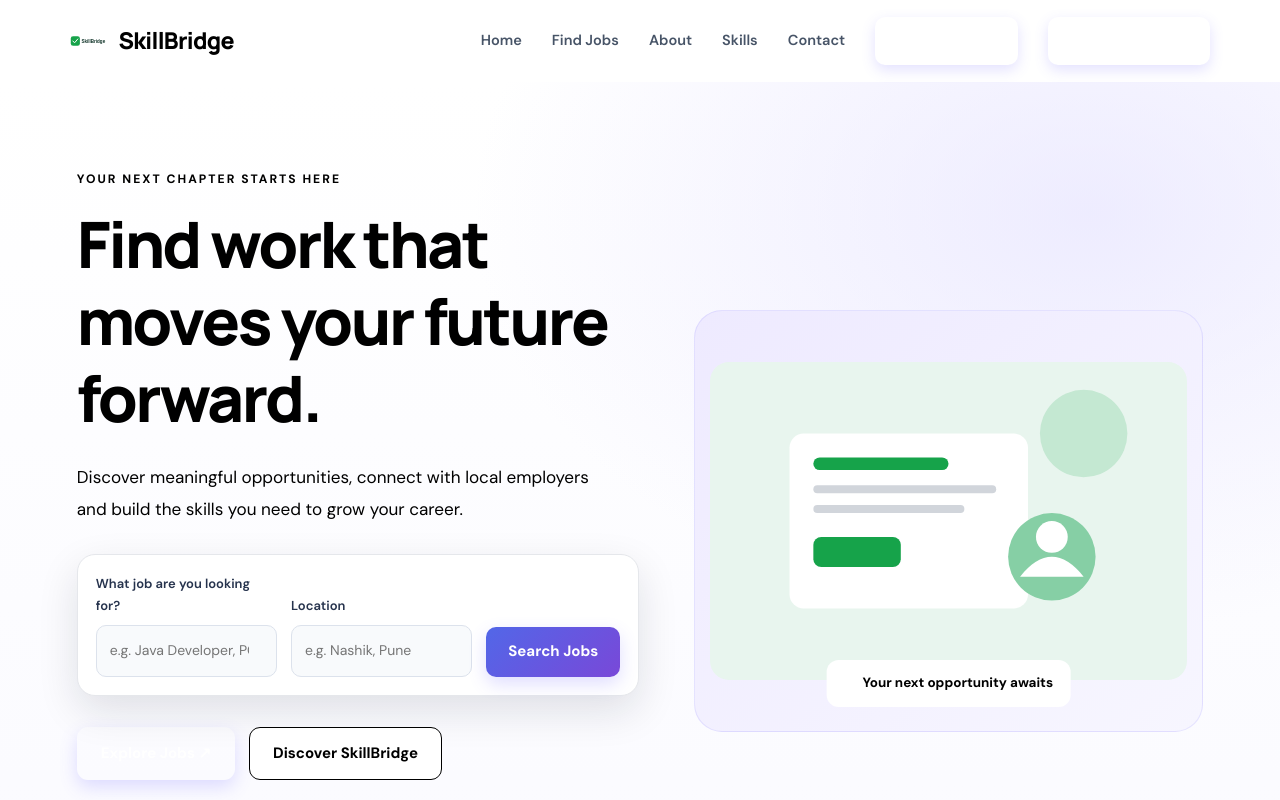
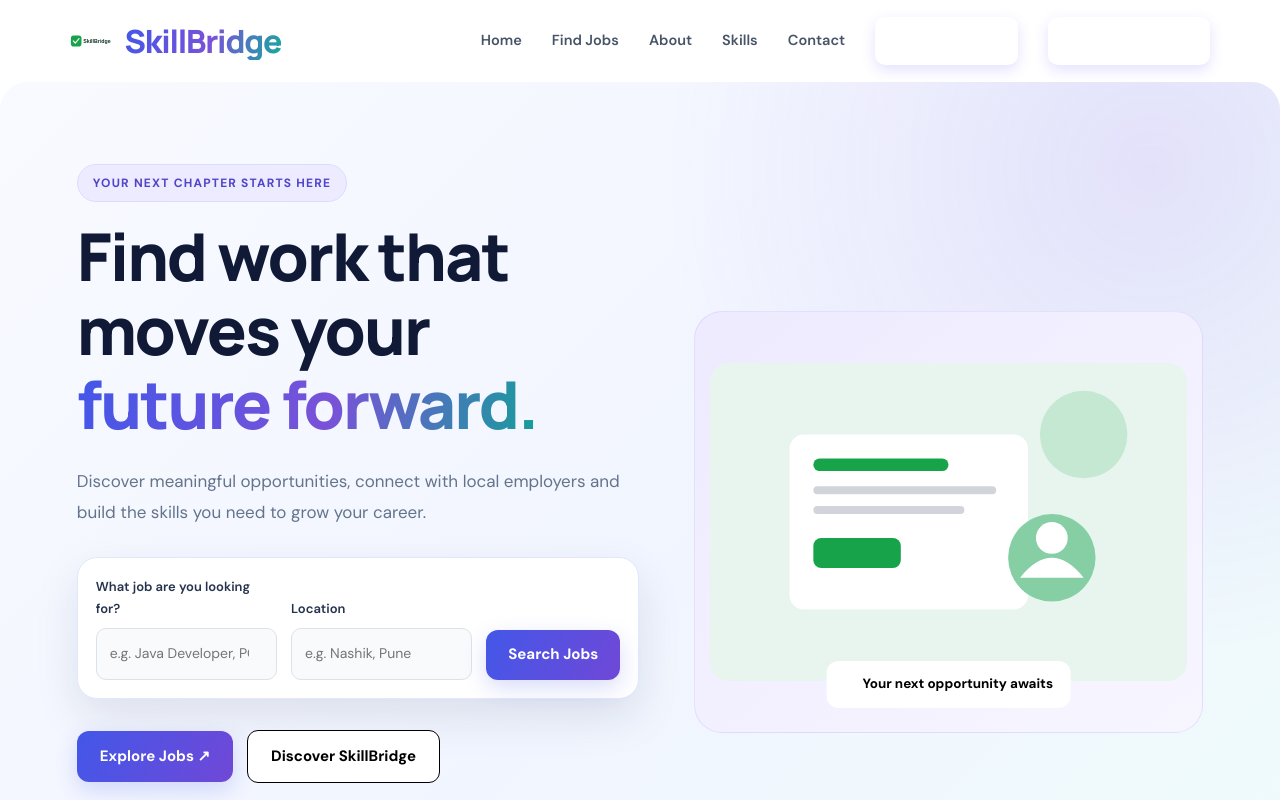
Before and after one commit to vaishnavi1545/skillbridge-job-portal, a website: page public/index.html in a window 1280 px wide. Shown: the top 800 px of the page. Drawn offline with Linux system fonts and the light colour scheme.

Commit message:
Update style.css

```diff
--- a/public/css/style.css
+++ b/public/css/style.css
@@ -1149,3 +1149,171 @@ section {
         width: 100%;
     }
 }
+
+/* ===== SkillBridge Premium Visual Upgrade ===== */
+
+:root {
+    --sb-navy: #101936;
+    --sb-blue: #4357e8;
+    --sb-purple: #7952d8;
+    --sb-teal: #20c9bd;
+    --sb-text: #202b45;
+    --sb-muted: #64748b;
+}
+
+/* Attractive brand name */
+.navbar .brand {
+    display: inline-flex;
+    align-items: center;
+    gap: 10px;
+    text-decoration: none;
+}
+
+.navbar .brand img {
+    width: 44px;
+    height: 44px;
+    object-fit: contain;
+    transition: transform 0.3s ease;
+}
+
+.navbar .brand:hover img {
+    transform: rotate(-8deg) scale(1.08);
+}
+
+.navbar .brand span {
+    font-size: clamp(24px, 3vw, 32px);
+    font-weight: 800;
+    letter-spacing: -1.2px;
+    background: linear-gradient(
+        110deg,
+        #4357e8,
+        #7952d8 55%,
+        #16a99f
+    );
+    -webkit-background-clip: text;
+    background-clip: text;
+    color: transparent;
+}
+
+/* Premium hero section */
+.hero {
+    position: relative;
+    overflow: hidden;
+    background:
+        radial-gradient(
+            circle at 90% 10%,
+            rgba(121, 82, 216, 0.12),
+            transparent 35%
+        ),
+        linear-gradient(135deg, #f8faff, #f1f5ff 55%, #effcfb);
+    border-radius: 28px;
+}
+
+/* Large, attractive main heading */
+.hero h1 {
+    max-width: 800px;
+    color: var(--sb-navy);
+    font-size: clamp(36px, 5.2vw, 66px);
+    line-height: 1.12;
+    font-weight: 850;
+    letter-spacing: -2px;
+    text-wrap: balance;
+}
+
+.hero h1 span {
+    background: linear-gradient(
+        100deg,
+        #4357e8,
+        #7952d8 55%,
+        #159e9a
+    );
+    -webkit-background-clip: text;
+    background-clip: text;
+    color: transparent;
+}
+
+/* Small heading above the hero title */
+.hero .eyebrow {
+    display: inline-block;
+    color: #5145c7;
+    background: #ecebff;
+    border: 1px solid #dedbff;
+    border-radius: 999px;
+    padding: 9px 15px;
+    font-size: 12px;
+    font-weight: 800;
+    letter-spacing: 1.2px;
+}
+
+/* Hero description */
+.hero-copy p {
+    color: var(--sb-muted);
+    font-size: 17px;
+    line-height: 1.85;
+    max-width: 590px;
+}
+
+/* Premium buttons */
+.primary-btn,
+#jobSearchBtn {
+    background: linear-gradient(115deg, #4357e8, #7048d7);
+    color: #ffffff;
+    border: 0;
+    border-radius: 12px;
+    font-weight: 750;
+    box-shadow: 0 8px 22px rgba(67, 87, 232, 0.2);
+    transition: transform 0.25s ease, box-shadow 0.25s ease;
+}
+
+.primary-btn:hover,
+#jobSearchBtn:hover {
+    transform: translateY(-3px);
+    box-shadow: 0 12px 28px rgba(67, 87, 232, 0.3);
+}
+
+/* Job search card */
+.job-search-box {
+    border: 1px solid #e0e7ff;
+    border-radius: 20px;
+    box-shadow: 0 18px 45px rgba(16, 25, 54, 0.1);
+}
+
+/* Section headings */
+section h2,
+main h2 {
+    color: var(--sb-navy);
+    font-weight: 800;
+    letter-spacing: -0.7px;
+}
+
+/* Mobile adjustments */
+@media (max-width: 650px) {
+    .navbar .brand {
+        gap: 7px;
+    }
+
+    .navbar .brand img {
+        width: 36px;
+        height: 36px;
+    }
+
+    .navbar .brand span {
+        font-size: 25px;
+        letter-spacing: -0.8px;
+    }
+
+    .hero {
+        border-radius: 20px;
+    }
+
+    .hero h1 {
+        font-size: clamp(34px, 9vw, 46px);
+        line-height: 1.15;
+        letter-spacing: -1.2px;
+    }
+
+    .hero-copy p {
+        font-size: 15px;
+        line-height: 1.7;
+    }
+}
```
